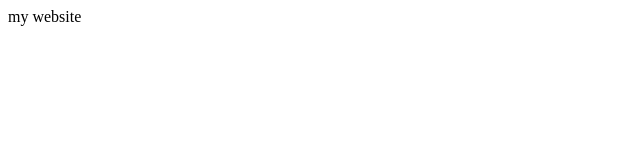
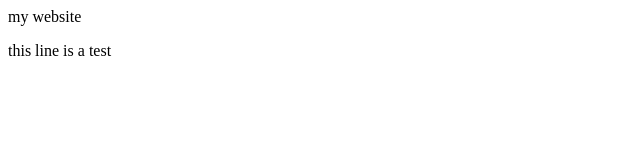
Before and after one commit to wdhg/wdhg.github.io, a plain HTML site: page index.html in a window 1280 px wide. Shown: the full height of the page, 0-640 px from the left. Drawn offline with Linux system fonts and the light colour scheme.

Commit message:
add test line

```diff
--- a/index.html
+++ b/index.html
@@ -1,5 +1,6 @@
 <html>
   <body>
     <p>my website</p>
+    <p>this line is a test</p>
   </body>
 </html>
```
